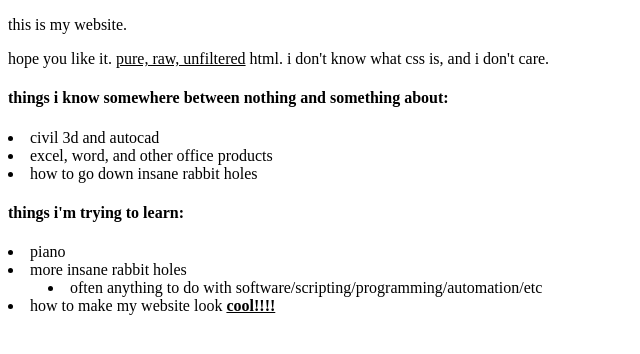
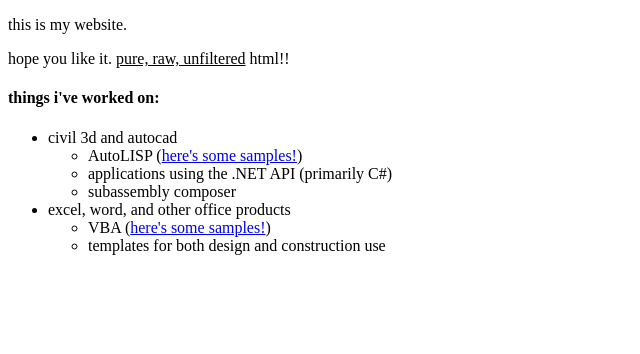
Before and after one commit to jhm-me/jhm.github.io, a plain HTML site: page index.html in a window 1280 px wide. Shown: the whole page, without its empty margins (0-640 px from the left). Drawn offline with Linux system fonts and the light colour scheme.

Commit message:
expanded portfolio

```diff
--- a/index.html
+++ b/index.html
@@ -3,17 +3,20 @@
 	<title>jhm's website!!!</title>
 	<body>
 		<p>this is my website.</p>
-		<p>hope you like it. <u>pure, raw, unfiltered</u> html. i don't know what css is, and i don't care.</p>
-		<dl>
-		<h4>things i know somewhere between nothing and something about:</h4>
-		<li>civil 3d and autocad
+		<p>hope you like it. <u>pure, raw, unfiltered</u> html!!</p>
+		<h4>things i've worked on:</h4>
+		<ul>
+		<li>civil 3d and autocad<br />
+		<ul>
+		<li>AutoLISP (<a href="samples/lisp.html">here's some samples!</a>)</li>
+		<li>applications using the .NET API (primarily C#)</li>
+		<li>subassembly composer</li>
+		</ul>
+		</li>
 		<li>excel, word, and other office products
-		<li>how to go down insane rabbit holes
-		<dt><h4>things i'm trying to learn:</h4>
-		<li>piano
-		<li>more insane rabbit holes
-			<dd><li>often anything to do with software/scripting/programming/automation/etc</dd>
-		<li>how to make my website look <strong><u>cool!!!!</u></strong>
-		</dl>
+		<ul>
+		<li>VBA (<a href="samples/vba.html">here's some samples!</a>)</li>
+		<li>templates for both design and construction use</li>
+		</ul>
 	</body>
 <html>
```
Also changed, not shown: samples/lisp.html (added, +11 -0 lines), samples/vba.html (added, +11 -0 lines).
